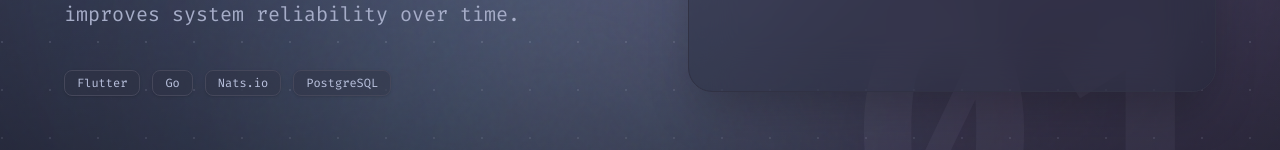
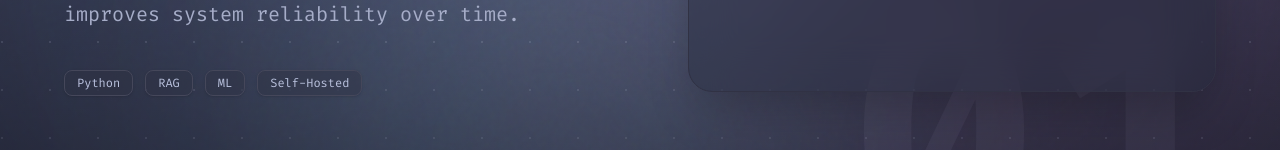
Before and after one commit to Tylefnx/portfolio-react, a Next.js app: page /en/projects in a window 1280 px wide. Shown: the part 456-606 px from the top of the page. Built offline with nearby package versions, Linux system fonts and the light colour scheme.

Commit message:
feat(react): update project tech stacks to authentic RAG/ML and Rust/Go architectures

```diff
--- a/src/app/[locale]/projects/page.tsx
+++ b/src/app/[locale]/projects/page.tsx
@@ -36,10 +36,10 @@ export default function ProjectsPage() {
   const { scrollYProgress } = useScroll({ container: containerRef });
 
   const projects = [
-    { id: "industaiq", key: "industaiq", tags: ["Flutter", "Go", "Nats.io", "PostgreSQL"] },
-    { id: "telemetry", key: "telemetry", tags: ["C/C++", "Go", "MQTT", "Linux"] },
-    { id: "media_server", key: "media_server", tags: ["Go", "FFmpeg", "WebRTC", "Linux"] },
-    { id: "bls", key: "bls", tags: ["C", "ncurses", "Linux", "FreeBSD"] },
+    { id: "industaiq", key: "industaiq", tags: ["Python", "RAG", "ML", "Self-Hosted"] },
+    { id: "telemetry", key: "telemetry", tags: ["Rust", "Python", "Flutter", "Docker"] },
+    { id: "media_server", key: "media_server", tags: ["Go", "Flutter", "Linux", "Self-Hosted"] },
+    { id: "bls", key: "bls", tags: ["C", "Linux", "FreeBSD"] },
     { id: "portfolio", key: "portfolio", tags: ["Next.js", "TypeScript", "Tailwind", "Self-Hosted"] },
   ];
 
--- a/src/messages/en.json
+++ b/src/messages/en.json
@@ -100,7 +100,7 @@
         "link": "#"
       },
       "portfolio": {
-        "title": "tayfunzzucuncu.dev",
+        "title": "tayfunucuncu.dev",
         "description": "Self-hosted portfolio website with clean architecture, running on a custom homelab setup.",
         "blog_teaser": "A blog covering questionable homelab decisions is coming soon.",
         "link": "https://github.com/Tylefnx/tayfunucuncu.dev"
```
